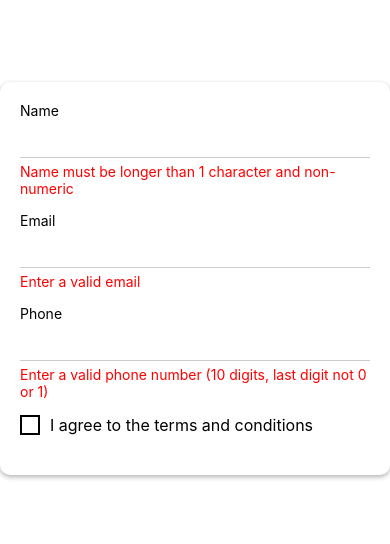
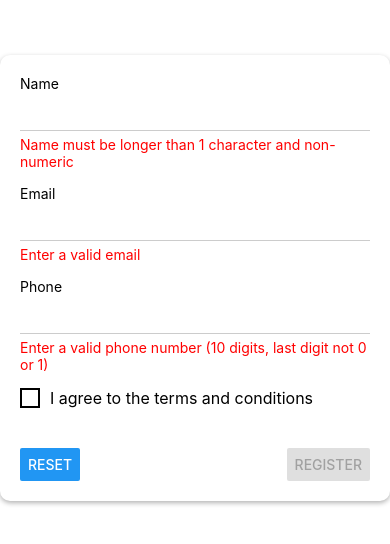
Before and after one commit to yundii/CS5520assignments, a React Native app: screen / in a window 390 px wide. Shown: the part 134-678 px from the top of the page. Built offline with nearby package versions, Linux system fonts and the light colour scheme.

Commit message:
Add the reset button and register button to the start screen

```diff
--- a/App.js
+++ b/App.js
@@ -15,6 +15,21 @@ export default function App() {
   const isValidEmail = email.includes('@') && email.includes('.');
   const isValidPhone = phone.length === 10 && !isNaN(phone) && phone[9] !== '0' && phone[9] !== '1';
 
+  const handleRegister = () => {
+    if (isValidName && isValidEmail && isValidPhone) {
+      setCurrentScreen('confirm');
+    } else {
+      Alert.alert('Error', 'Please fill in all fields correctly.');
+    }
+  };
+
+  const handleReset = () => {
+    setName('');
+    setEmail('');
+    setPhone('');
+    setIsCheckboxChecked(false);
+  };
+
   return (
     <View style={styles.container}>
       <Start
@@ -29,6 +44,8 @@ export default function App() {
           isValidPhone={isValidPhone}
           isCheckboxChecked={isCheckboxChecked}
           setIsCheckboxChecked={setIsCheckboxChecked}
+          handleRegister={handleRegister}
+          handleReset={handleReset}
         />
       <StatusBar style="auto" />
     </View>
--- a/screens/Start.js
+++ b/screens/Start.js
@@ -5,7 +5,7 @@ import Checkbox from '../Components/Checkbox';
 
 const StartScreen = ({
     name, setName, email, setEmail, phone, setPhone, isCheckboxChecked, setIsCheckboxChecked,
-    isValidName, isValidEmail, isValidPhone
+    isValidName, isValidEmail, isValidPhone, handleRegister, handleReset,
   }) => {
     return (
         <View style={styles.card}>
@@ -33,7 +33,15 @@ const StartScreen = ({
         <Checkbox
         isChecked={isCheckboxChecked}
         setIsChecked={setIsCheckboxChecked}
-      />
+        />
+        <View style={styles.buttonContainer}>
+        <Button title="Reset" onPress={handleReset} />
+        <Button
+          title="Register"
+          onPress={handleRegister}
+          disabled={!isCheckboxChecked}
+        />
+        </View>
         </View>
 
     );
@@ -51,6 +59,11 @@ const StartScreen = ({
         backgroundColor: '#fff',
         marginBottom: 20,
       },
+      buttonContainer: {
+        flexDirection: 'row',
+        justifyContent: 'space-between',
+        marginTop: 20,
+      },
   });
 
   export default StartScreen;
```
